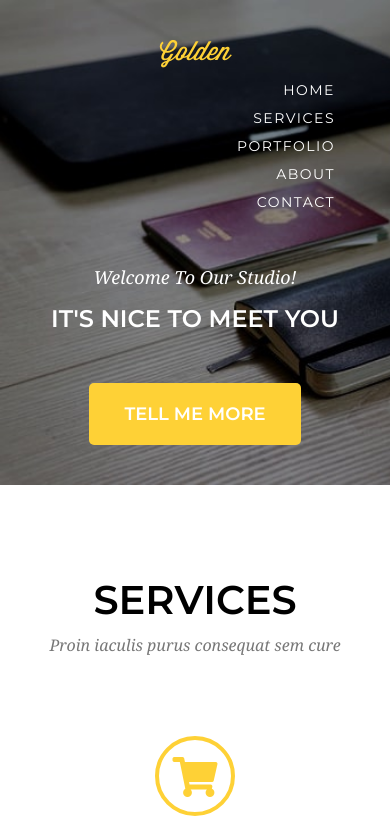
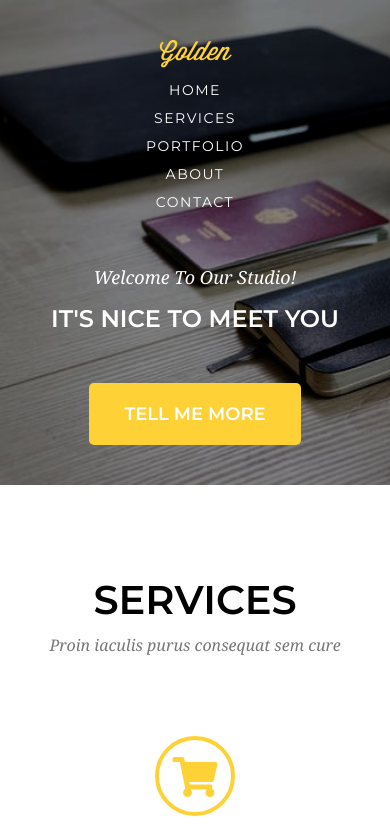
Before and after one commit to deidrah/Golden, a website: page index.html in a window 390 px wide. Shown: the top 837 px of the page. Drawn offline with Linux system fonts and the light colour scheme.

Commit message:
fixing menu

```diff
--- a/sass/style.scss
+++ b/sass/style.scss
@@ -270,6 +270,10 @@ footer {
   nav li + li {
     margin-left: 0 !important;
   }
+  nav ul {
+    text-align: center;
+    margin-right: 0;
+  }
   nav ul li {
     display: block;
     margin-top: 10px;
```
Also changed, not shown: css/style.css, 2 other files.
